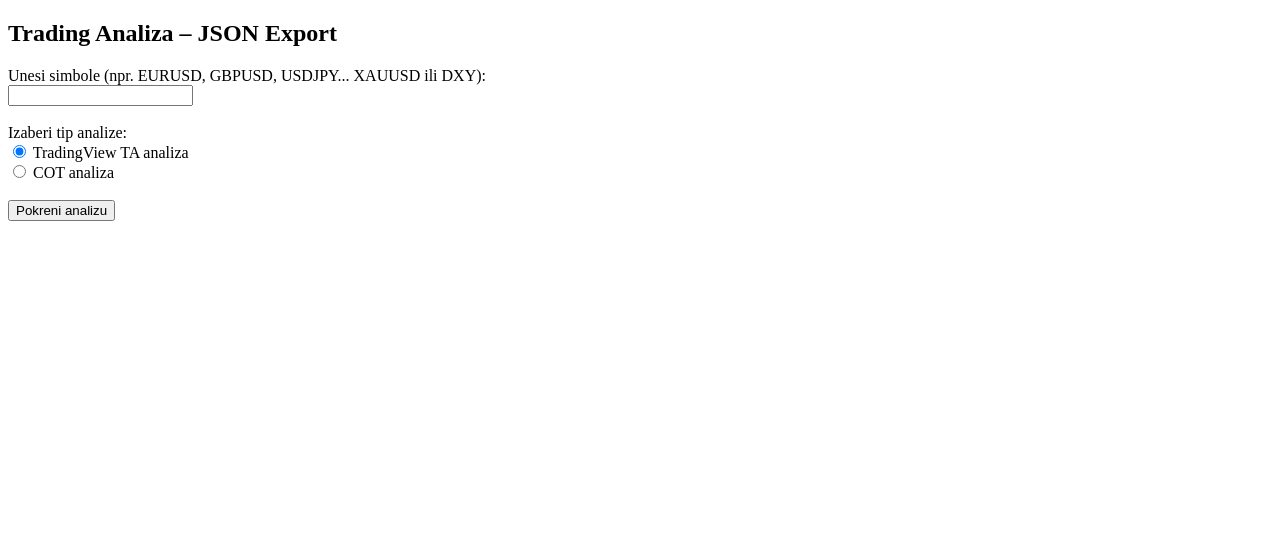
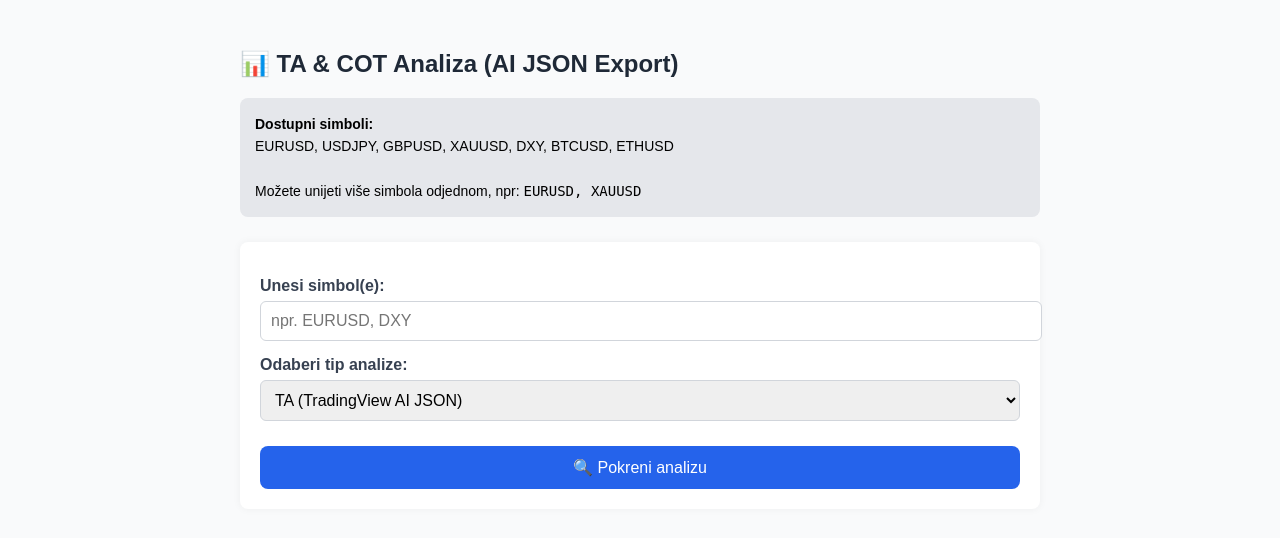
Before and after one commit to kaktusfire/ta-analyzer, a Flask app: page / in a window 1280 px wide. Shown: the top 538 px of the page. Run offline with Flask 3, Linux system fonts and the light colour scheme.

Commit message:
Update index.html

```diff
--- a/templates/index.html
+++ b/templates/index.html
@@ -1,21 +1,112 @@
 <!DOCTYPE html>
-<html>
+<html lang="en">
 <head>
+    <meta charset="UTF-8">
     <title>TA / COT Analiza</title>
+    <style>
+        body {
+            font-family: Arial, sans-serif;
+            max-width: 800px;
+            margin: auto;
+            padding: 30px;
+            background-color: #f9fafb;
+        }
+
+        h2 {
+            color: #1f2937;
+        }
+
+        .info-box {
+            background-color: #e5e7eb;
+            padding: 15px;
+            border-radius: 8px;
+            margin-bottom: 25px;
+            font-size: 14px;
+            line-height: 1.6;
+        }
+
+        form {
+            background-color: #ffffff;
+            padding: 20px;
+            border-radius: 8px;
+            box-shadow: 0 0 8px rgba(0,0,0,0.05);
+        }
+
+        label {
+            display: block;
+            margin-top: 15px;
+            font-weight: bold;
+            color: #374151;
+        }
+
+        input[type="text"],
+        select {
+            width: 100%;
+            padding: 10px;
+            margin-top: 6px;
+            border: 1px solid #d1d5db;
+            border-radius: 6px;
+            font-size: 16px;
+        }
+
+        input[type="submit"] {
+            margin-top: 25px;
+            width: 100%;
+            padding: 12px;
+            background-color: #2563eb;
+            color: white;
+            border: none;
+            border-radius: 8px;
+            font-size: 16px;
+            cursor: pointer;
+        }
+
+        input[type="submit"]:hover {
+            background-color: #1d4ed8;
+        }
+
+        .summary-box {
+            background-color: #f0fdf4;
+            border: 1px solid #bbf7d0;
+            margin-top: 30px;
+            padding: 15px;
+            border-radius: 8px;
+        }
+
+        .summary-box h4 {
+            margin-top: 0;
+            color: #166534;
+        }
+    </style>
 </head>
 <body>
-    <h2>Trading Analiza – JSON Export</h2>
+    <h2>📊 TA & COT Analiza (AI JSON Export)</h2>
+
+    <div class="info-box">
+        <strong>Dostupni simboli:</strong><br>
+        EURUSD, USDJPY, GBPUSD, XAUUSD, DXY, BTCUSD, ETHUSD
+        <br><br>
+        Možete unijeti više simbola odjednom, npr: <code>EURUSD, XAUUSD</code>
+    </div>
 
     <form method="POST">
-        <label for="symbols">Unesi simbole (npr. EURUSD, GBPUSD, USDJPY... XAUUSD ili DXY):</label><br>
-        <input type="text" name="symbols" required>
-        <br><br>
+        <label for="symbols">Unesi simbol(e):</label>
+        <input type="text" name="symbols" placeholder="npr. EURUSD, DXY" required>
 
-        <label>Izaberi tip analize:</label><br>
-        <input type="radio" name="mode" value="ta" checked> TradingView TA analiza<br>
-        <input type="radio" name="mode" value="cot"> COT analiza<br>
+        <label for="mode">Odaberi tip analize:</label>
+        <select name="mode">
+            <option value="ta">TA (TradingView AI JSON)</option>
+            <option value="cot">COT izvještaj</option>
+        </select>
 
-        <br><input type="submit" value="Pokreni analizu">
+        <input type="submit" value="🔍 Pokreni analizu">
     </form>
+
+    {% if summary %}
+    <div class="summary-box">
+        <h4>📌 Sažetak analize</h4>
+        {{ summary | safe }}
+    </div>
+    {% endif %}
 </body>
 </html>
```
